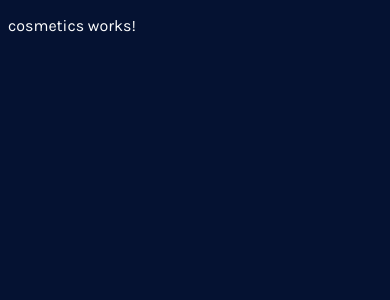
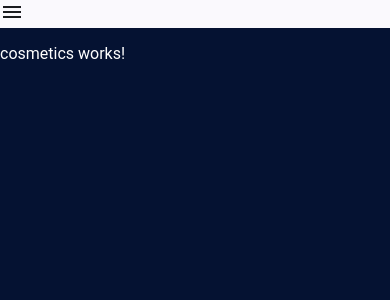
Before and after one commit to cjmazzarri/Fortnite-API-Front, an Angular app: page / in a window 390 px wide. Shown: the top 300 px of the page. Built offline with nearby package versions, Linux system fonts and the light colour scheme.

Commit message:
🚧Mobile side menu in progress

```diff
--- a/src/app/app.component.html
+++ b/src/app/app.component.html
@@ -1 +1,2 @@
+<app-menu></app-menu>
 <router-outlet/>
--- a/src/app/app.component.ts
+++ b/src/app/app.component.ts
@@ -1,10 +1,11 @@
 import { Component } from '@angular/core';
 import { RouterOutlet } from '@angular/router';
+import { MenuComponent } from "../components/menu/menu.component";
 
 @Component({
   selector: 'app-root',
   standalone: true,
-  imports: [RouterOutlet],
+  imports: [RouterOutlet, MenuComponent],
   templateUrl: './app.component.html',
   styleUrl: './app.component.css'
 })
--- a/src/app/app.config.ts
+++ b/src/app/app.config.ts
@@ -3,7 +3,8 @@ import { provideRouter } from '@angular/router';
 
 import { routes } from './app.routes';
 import { provideClientHydration } from '@angular/platform-browser';
+import { provideAnimationsAsync } from '@angular/platform-browser/animations/async';
 
 export const appConfig: ApplicationConfig = {
-  providers: [provideZoneChangeDetection({ eventCoalescing: true }), provideRouter(routes), provideClientHydration()]
+  providers: [provideZoneChangeDetection({ eventCoalescing: true }), provideRouter(routes), provideClientHydration(), provideAnimationsAsync()]
 };
--- /dev/null
+++ b/src/components/menu/menu.component.html
@@ -0,0 +1,8 @@
+<mat-sidenav-container class="side-container">
+    <mat-sidenav>
+        Opcion 1
+    </mat-sidenav>
+    <mat-sidenav-content>
+        <mat-icon>menu</mat-icon>
+    </mat-sidenav-content>
+</mat-sidenav-container>
--- a/src/index.html
+++ b/src/index.html
@@ -10,6 +10,8 @@
   <style>
     @import url('https://fonts.googleapis.com/css2?family=Karla:ital,wght@0,200..800;1,200..800&display=swap');
   </style>
+
+  <link href="https://fonts.googleapis.com/icon?family=Material+Icons" rel="stylesheet">
 </head>
 
 <body>
--- a/src/styles.css
+++ b/src/styles.css
@@ -8,3 +8,5 @@ body {
     font-family: 'Karla', serif;
     color: white;
 }
+html, body { height: 100%; }
+body { margin: 0; font-family: Roboto, "Helvetica Neue", sans-serif; }
```
Also changed, not shown: src/app/material-module/material.module.ts (added, +21 -0 lines), src/components/menu/menu.component.ts (added, +13 -0 lines), src/components/menu/menu.component.css (added), 1 other file (tests, documents, lock files or other folders).
